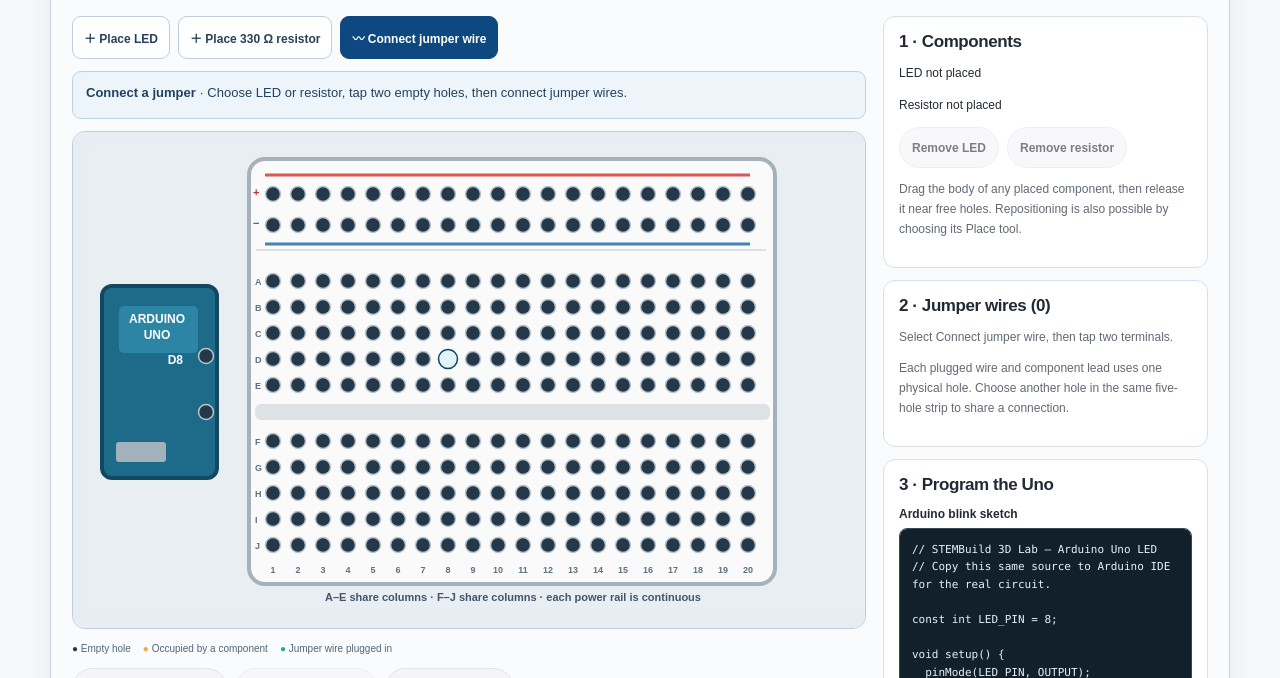
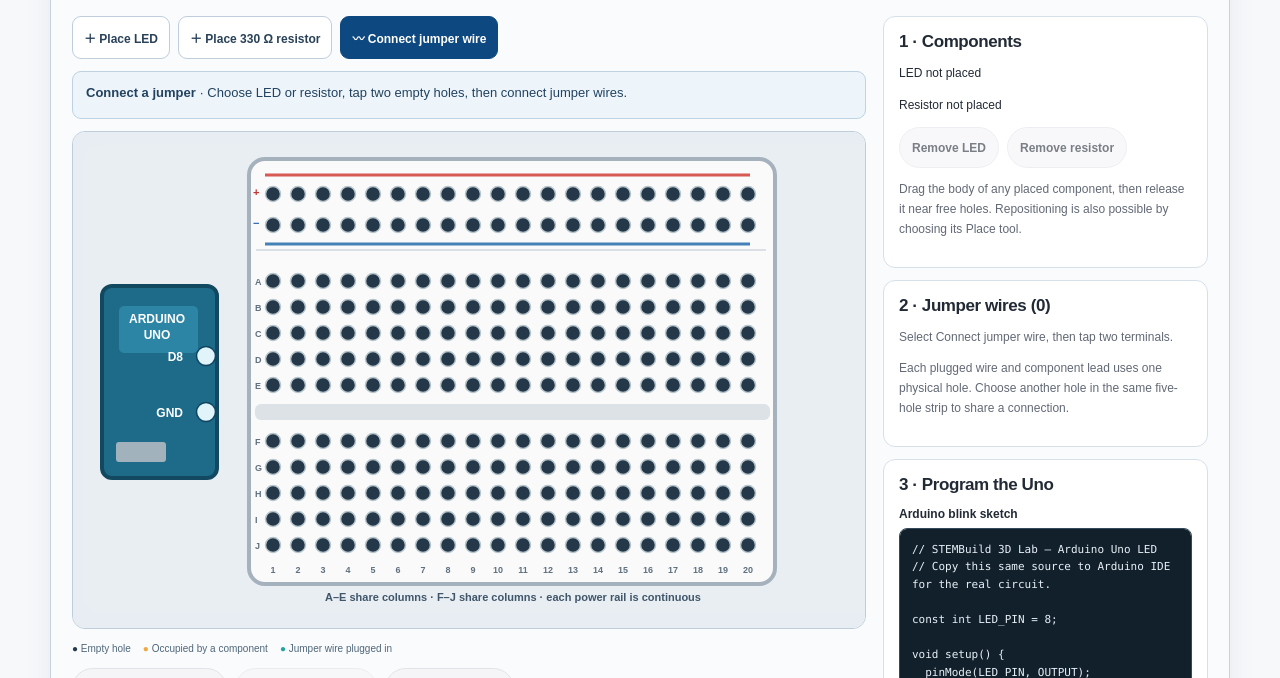
Before and after one commit to cath365/STEMBuild-, a Next.js app: page /3d-lab in a window 1280 px wide. Shown: the part 1220-1898 px from the top of the page. Built offline with nearby package versions, Linux system fonts and the light colour scheme.

Commit message:
fix: uniquely identify Uno pins and breadboard row D8 in accessible hole selector

```diff
--- a/src/components/breadboard-workshop.tsx
+++ b/src/components/breadboard-workshop.tsx
@@ -12,8 +12,7 @@ import { Breadboard3DPreview } from "@/components/breadboard-3d-preview";
 type Tool = "wire" | "led" | "resistor";
 type Part = "led" | "resistor";
 type Drag = { part: Part; startX: number; startY: number; x: number; y: number };
-const railColors: Record<string, string> = { P: "#db4343", N: "#2876bc" };
-const wirePalette: Record<string, string> = { D8: "#e04838", GND: "#2b3a4d" };
+const wirePalette: Record<string, string> = { "UNO:D8": "#e04838", "UNO:GND": "#2b3a4d" };
 
 function downloadText(content: string, name: string, mime: string) {
   const url = URL.createObjectURL(new Blob([content], { type: mime }));
@@ -306,7 +305,7 @@ export function BreadboardWorkshop({ active = true }: { active?: boolean }) {
             <PartVisual part={doc.resistor} name="resistor" lit={false} dragging={drag} onStart={startDrag} />
             <PartVisual part={doc.led} name="led" lit={running && lit && result.ready} dragging={drag} onStart={startDrag} />
             {holes.map(hole => {
-              const isArduino = hole.id === "D8" || hole.id === "GND";
+              const isArduino = hole.id === "UNO:D8" || hole.id === "UNO:GND";
               const usedByPart = [doc.led?.a, doc.led?.b, doc.resistor?.a, doc.resistor?.b].includes(hole.id);
               const usedByWire = doc.wires.some(wire => wire.from === hole.id || wire.to === hole.id);
               const marked = first === hole.id;
@@ -317,13 +316,13 @@ export function BreadboardWorkshop({ active = true }: { active?: boolean }) {
                   fill={marked ? "#f6ca45" : usedByPart ? "#f7c98a" : usedByWire ? "#94ddd4" : isArduino ? "#e1f4fa" : "#25384a"}
                   stroke={marked ? "#de8610" : isArduino ? "#0f4561" : "#b8c6cc"}
                   strokeWidth={marked ? 3 : 1.5}
-                  role="button" tabIndex={0} aria-label={isArduino ? `Arduino ${hole.id}` : `Hole ${hole.id}`}
+                  role="button" tabIndex={0} aria-label={isArduino ? `Arduino ${hole.id.slice(4)}` : `Hole ${hole.id}`}
                   className="bb-hole"
                   onClick={() => tapHole(hole.id)}
                   onKeyDown={event => { if (event.key === "Enter" || event.key === " ") { event.preventDefault(); tapHole(hole.id); } }}
                 />
-                <title>{isArduino ? `Arduino ${hole.id}` : `Breadboard hole ${hole.id}`}</title>
-                {isArduino ? <text x="110" y={hole.y+5} textAnchor="end" fontSize="12" fontWeight="800" fill="#fff" pointerEvents="none">{hole.id}</text> : null}
+                <title>{isArduino ? `Arduino ${hole.id.slice(4)}` : `Breadboard hole ${hole.id}`}</title>
+                {isArduino ? <text x="110" y={hole.y+5} textAnchor="end" fontSize="12" fontWeight="800" fill="#fff" pointerEvents="none">{hole.id.slice(4)}</text> : null}
               </g>;
             })}
             <text x="440" y="469" textAnchor="middle" fill="#40566b" fontWeight="800" fontSize="11">A–E share columns · F–J share columns · each power rail is continuous</text>
```
